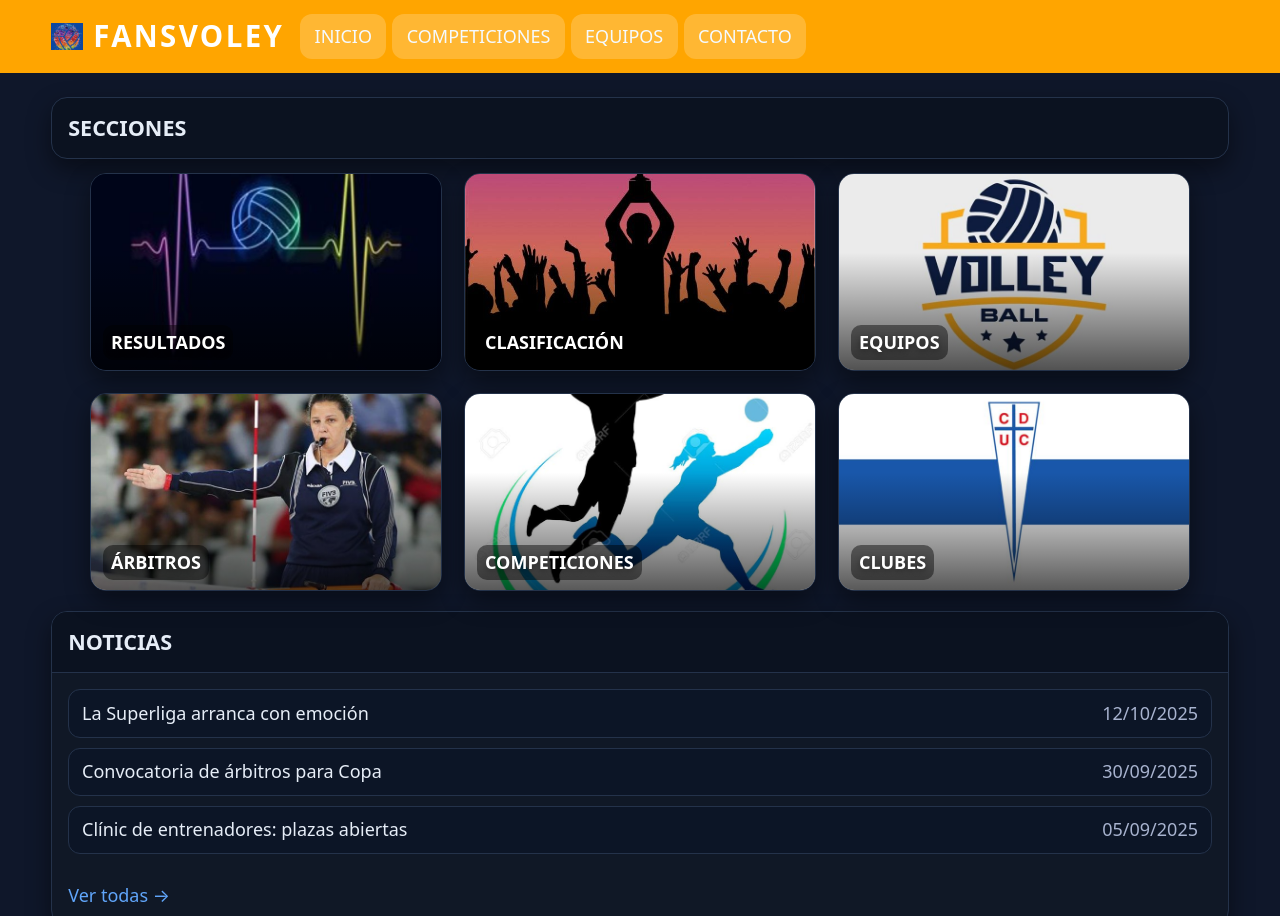
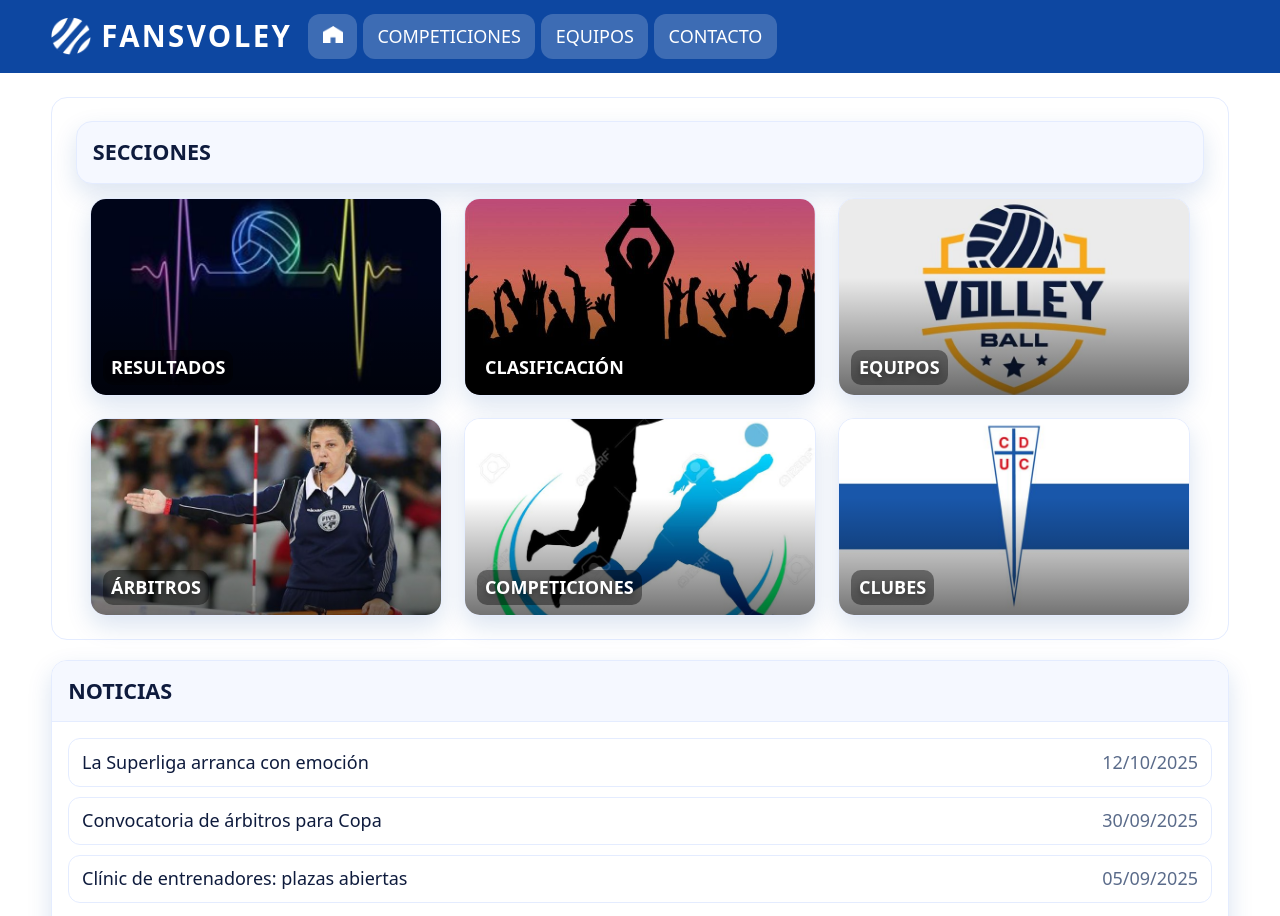
Before and after one commit to Tesifonl/FANSVOLEY, a website: page producto.html in a window 1280 px wide. Shown: the top 916 px of the page. Drawn offline with Linux system fonts and the light colour scheme.

Commit message:
Logotipos

```diff
--- a/producto.html
+++ b/producto.html
@@ -4,14 +4,14 @@
   <meta charset="utf-8">
   <meta name="viewport" content="width=device-width, initial-scale=1">
   <title>FANSVOLEY · Inicio</title>
-  <link rel="stylesheet" href="styledark.css">
+  <link rel="stylesheet" href="style.css">
 </head>
 <body>
 
   <header class="site-header">
     <div class="container header-inner">
       <a class="logo" href="index.html">
-        <img src="imagen/logo.png" alt="Logo FANSVOLEY" class="logo-img">
+        <img src="imagen/LogoAzul.png" alt="Logo FANSVOLEY" class="logo-img">
         <span class="logo-title">FANSVOLEY</span>
       </a>
       <button class="nav-toggle" aria-controls="mainnav" aria-expanded="false">
@@ -19,7 +19,7 @@
       </button>
       <nav id="mainnav" class="main-nav" aria-label="Principal">
         <ul>
-          <li><a href="buscador.html" class="is-active">INICIO</a></li>
+          <li><a href="buscador.html" class="is-active"><img src="imagen/Home.png" alt="Icono Home" class="icon-img"></a></li>
           <li><a href="buscador.html" class="is-active">COMPETICIONES</a></li>
           <li><a href="buscador.html" class="is-active">EQUIPOS</a></li>
           <li><a href="buscador.html" class="is-active">CONTACTO</a></li>
--- a/style.css
+++ b/style.css
@@ -73,7 +73,8 @@
   display:flex; align-items:center; gap:10px;
   color:#fff; text-decoration:none;
 }
-.logo-img{ width:60px; height:auto; }
+.logo-img{ width:40px; height:auto; }
+.icon-img{ width:20px; height:auto; }
 
 /* Estilo del texto del logo (sustituye a Bebas Neue) */
 .logo-title{
--- a/styledark.css
+++ b/styledark.css
@@ -57,12 +57,12 @@
    4. Header (cabecera)
    ============================================================ */
 .site-header{
-  background:orange;
+  background:#ffa500;
   color:#fff;
 }
 .header-inner{ display:flex; align-items:center; gap:16px; padding:14px 0; }
 .logo{ display:flex; align-items:center; gap:10px; color:#fff; text-decoration:none; }
-.logo-img{ width:32px; height:auto; }
+.logo-img{ width:40px; height:auto; }
 .logo-title{
   text-transform:uppercase;
   letter-spacing:.08em;
```
Also changed, not shown: imagen/Home.png (added), imagen/LogoAzul.png (added), imagen/LogoNaranja.png (added), 2 other files.
